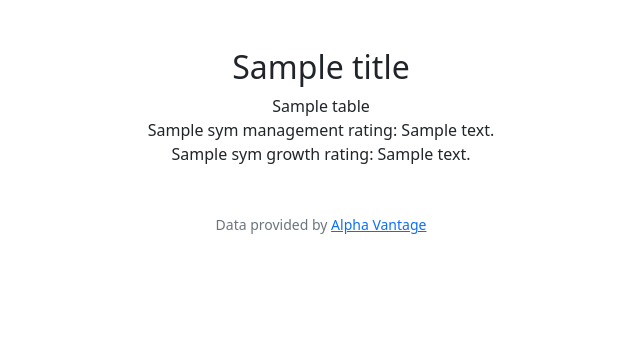
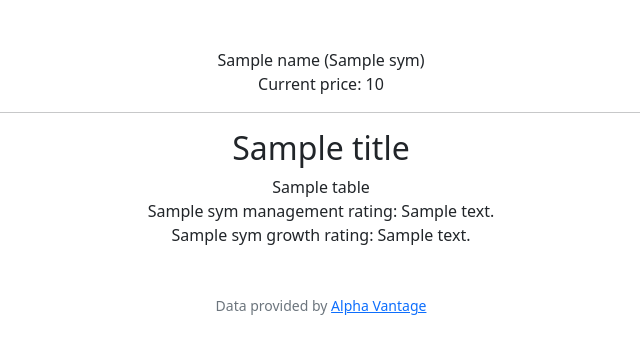
Before and after one commit to erwsmith/value_investing, a Flask app: template templates/evaluated.html in a window 1280 px wide. Shown: the part 76-430 px from the top of the page, without its empty margins (319-959 px from the left). Run offline with Flask 2, Linux system fonts and the light colour scheme; the template is opened without the code that fills it: most values are stand-ins (such as "Sample title", 1, 10 or a date in 2020); some libraries are stand-ins or nearby versions.

Commit message:
added realtime quote from iex

```diff
--- a/templates/evaluated.html
+++ b/templates/evaluated.html
@@ -6,6 +6,9 @@
 
 {% block main %}
 
+    <div>{{ name }} ({{ sym }})</div>
+    <div>Current price: {{ price }}</div>
+    <hr>
     {% for table in tables %}
             <h2>{{ titles[loop.index] }}</h2>
             {{ table|safe }}
```
